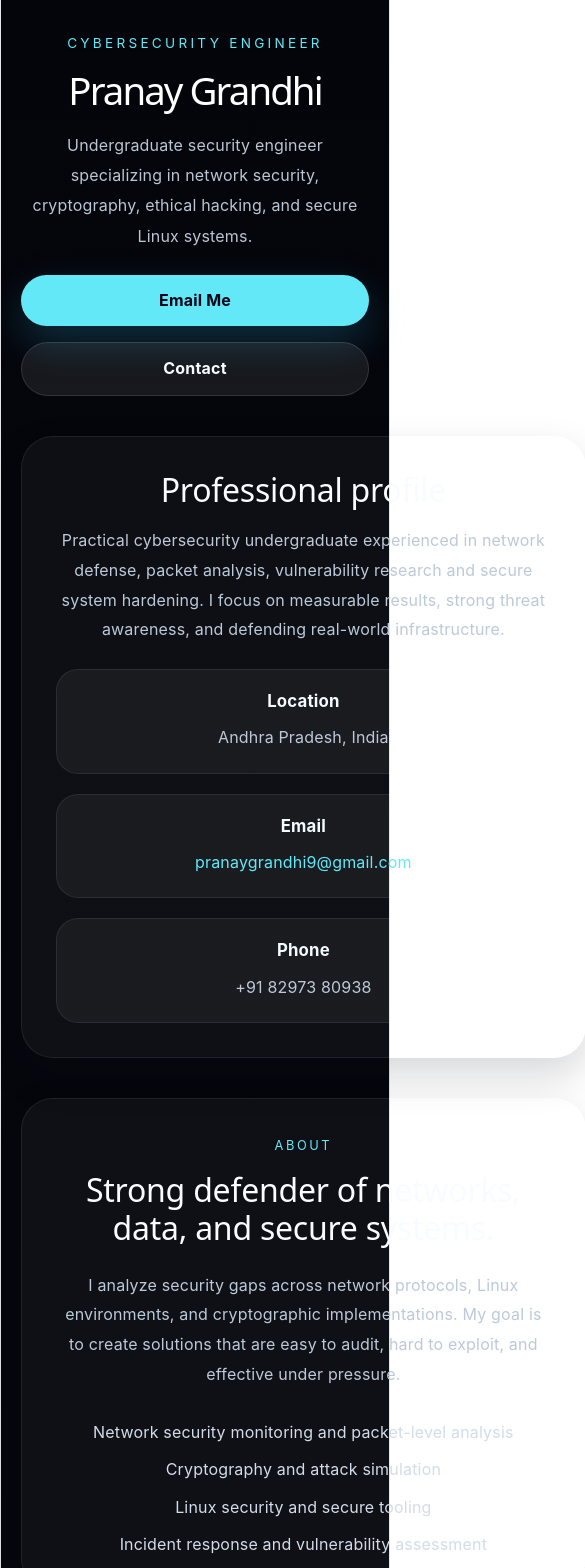
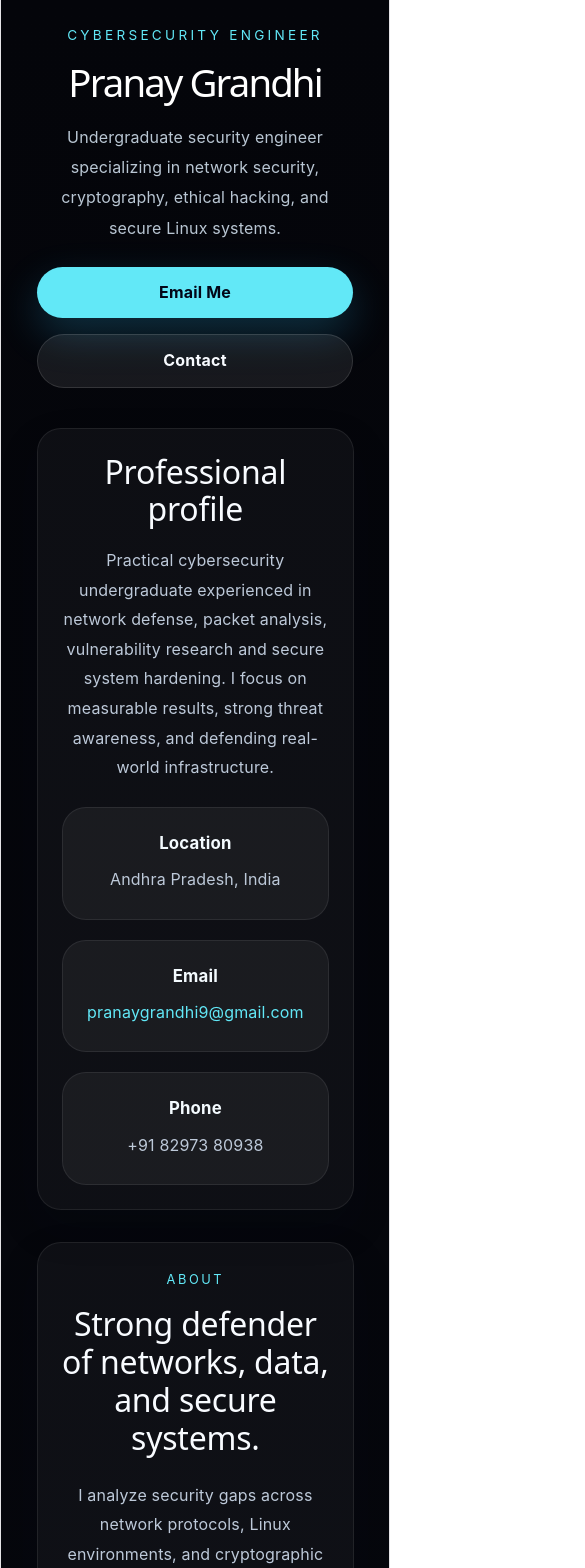
Before and after one commit to pranaygrandhi/pranaygrandhi.github.io, a React app: page / in a window 390 px wide. Shown: the top 1568 px of the page, 585 px wide, since content can reach past the window. Built offline with nearby package versions, Linux system fonts and the light colour scheme; the HTML template or start-up script is replaced by a standard one.

Commit message:
updated portfolio

```diff
--- a/src/App.css
+++ b/src/App.css
@@ -226,6 +226,79 @@
   padding: 32px;
 }
 
+@media (max-width: 980px) {
+  .portfolio-app {
+    padding: 24px 16px 36px;
+  }
+
+  .resume-header {
+    grid-template-columns: 1fr;
+    gap: 24px;
+    padding: 0;
+  }
+
+  .header-actions {
+    justify-content: flex-start;
+  }
+
+  .resume-main {
+    padding: 0 16px;
+    gap: 32px;
+  }
+
+  .detail-cards {
+    grid-template-columns: 1fr;
+  }
+
+  .text-grid {
+    grid-template-columns: 1fr;
+    gap: 24px;
+  }
+
+  .skills-grid {
+    grid-template-columns: repeat(2, minmax(0, 1fr));
+  }
+
+  .contact-section .contact-card-large {
+    grid-template-columns: 1fr;
+    padding: 28px;
+  }
+}
+
+@media (max-width: 640px) {
+  .resume-header h1 {
+    font-size: clamp(2.4rem, 8vw, 3rem);
+  }
+
+  .headline {
+    font-size: 1rem;
+  }
+
+  .resume-header,
+  .resume-main {
+    padding: 0;
+  }
+
+  .resume-section,
+  .resume-overview,
+  .detail-cards article,
+  .timeline-item,
+  .education-card,
+  .contact-section .contact-card-large {
+    border-radius: 24px;
+    padding: 24px;
+  }
+
+  .skills-grid {
+    grid-template-columns: 1fr;
+  }
+
+  .btn {
+    width: 100%;
+    min-width: auto;
+  }
+}
+
 .contact-card-large h3 {
   margin-top: 0;
 }
```
